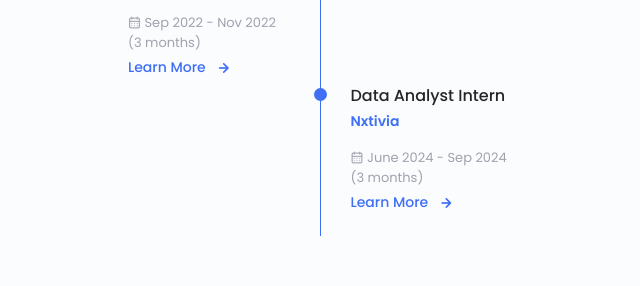
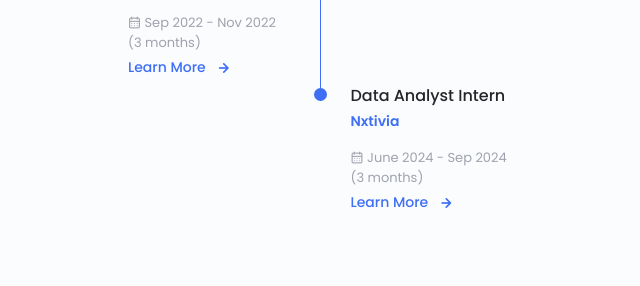
Before and after one commit to jaswanth-mjy/portfolio.github.io, a plain HTML site: page index.html in a window 1280 px wide. Shown: the part 2242-2528 px from the top of the page, 320-960 px from the left. Drawn offline with nearby package versions, Linux system fonts and the light colour scheme.

Commit message:
Update index.html

```diff
--- a/index.html
+++ b/index.html
@@ -338,7 +338,6 @@
                             <div></div>
                             <div>
                                 <span class="qualification__rounder"></span>
-                                <span class="qualification__line"></span>
                             </div>
 
                             <div>
```
